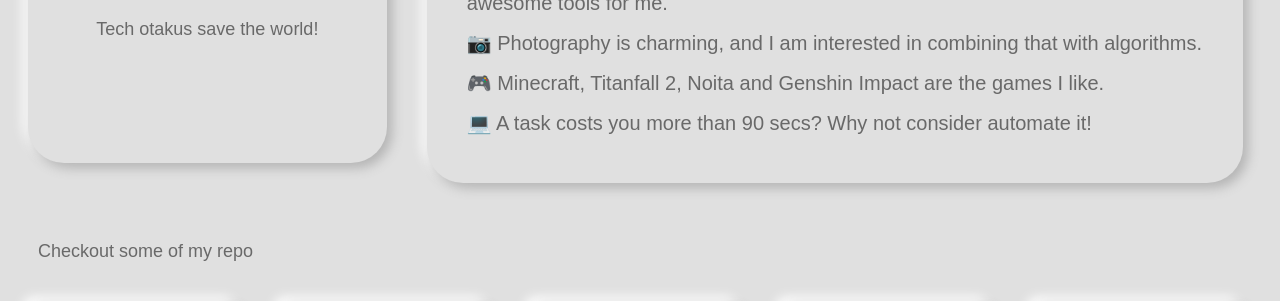
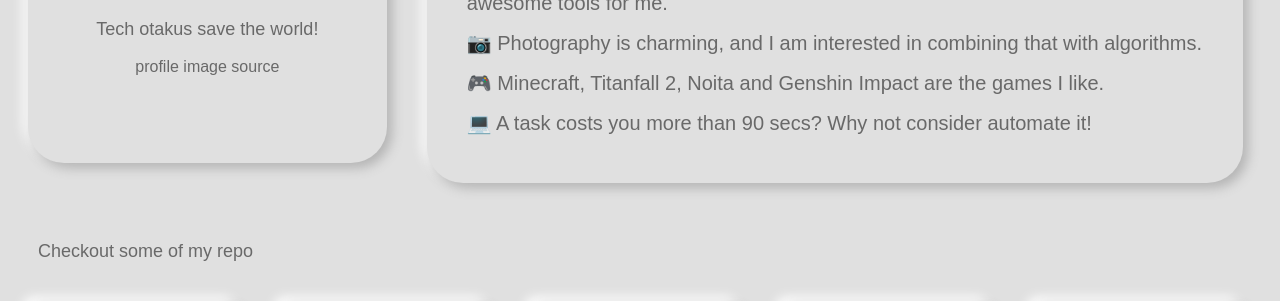
Before and after one commit to TaylorAndTony/TaylorAndTony.github.io, a plain HTML site: page index.html in a window 1280 px wide. Shown: the part 325-626 px from the top of the page. Drawn offline with Linux system fonts and the light colour scheme.

Commit message:
add source of my profile image

```diff
--- a/index.html
+++ b/index.html
@@ -18,6 +18,9 @@
             <img src="https://avatars.githubusercontent.com/u/67622115?v=4" id="profile-pic">
             <div class="big-text" style="cursor:pointer;" onclick="jumpMine()">TaylorAndTony</div>
             <div class="small-text">Tech otakus save the world!</div>
+            <div id="profile-href-wrapper">
+                <a id="profile-href" href="https://space.bilibili.com/53325857" target="_blank">profile image source</a>
+            </div>
         </div>
 
         <div class="box small-text" id="personal-intro">
--- a/style.css
+++ b/style.css
@@ -81,3 +81,14 @@ body {
     height: 200px;
     border-radius: 100px;
 }
+
+#profile-href-wrapper {
+    padding: 2px;
+    margin-top: 1em;
+}
+
+#profile-href {
+    position: relative;
+    text-decoration: none;
+    color: var(--text);
+}
```
